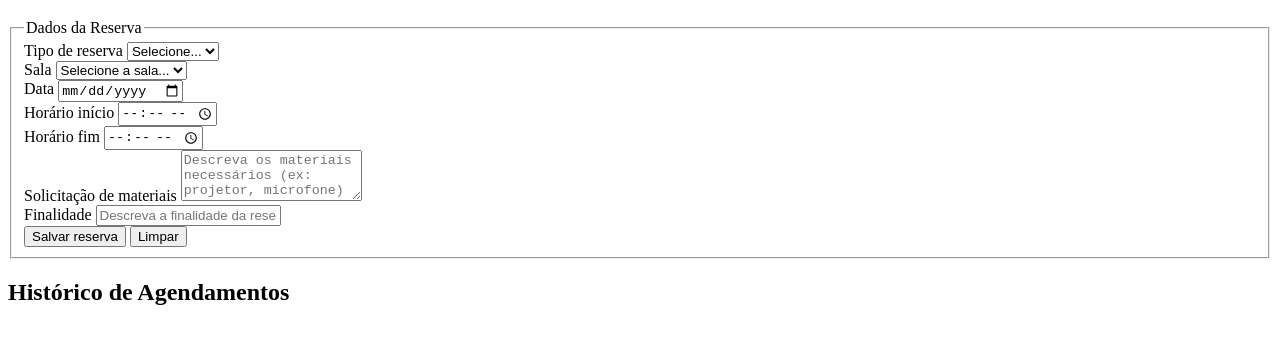
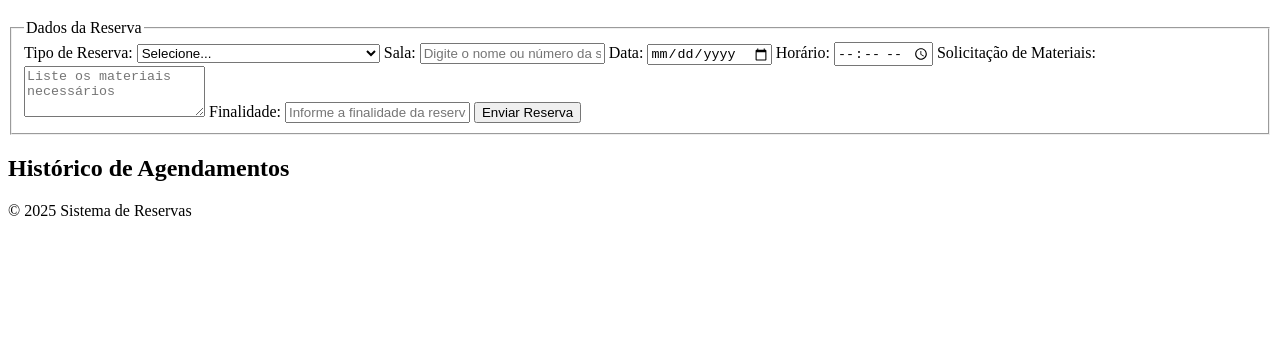
Before and after one commit to 7ul14n3/sistemadeagendamento, a plain HTML site: page reserva.html in a window 1280 px wide. Shown: the part 61-404 px from the top of the page. Drawn offline with Linux system fonts and the light colour scheme.

Commit message:
Refactor reserva.html for improved structure and semantics

```diff
--- a/reserva.html
+++ b/reserva.html
@@ -1,92 +1,72 @@
-<!doctype html>
+<!DOCTYPE html>
 <html lang="pt-BR">
 <head>
-    <meta charset="utf-8" />
-    <meta name="viewport" content="width=device-width,initial-scale=1" />
-    <title>Reserva de Salas</title>
-
-    <script src="https://vlibras.gov.br/app/vlibras-plugin.js"></script>
+  <meta charset="UTF-8">
+  <meta name="viewport" content="width=device-width, initial-scale=1.0">
+  <title>Reserva de Sala</title>
 </head>
 <body>
+  <header>
+    <h1 id="titulo-pagina">Formulário de Reserva</h1>
+  </header>
+
   <main>
-      <h1>Formulário de Reserva</h1>
 
+    <section id="secao-formulario">
+      <form id="form-reserva">
+        <fieldset>
+          <legend>Dados da Reserva</legend>
 
-      <form id="reserva-form" aria-labelledby="titulo-form">
-        <fieldset>
-          <legend id="titulo-form">Dados da Reserva</legend>
+          <label for="tipo-reserva">Tipo de Reserva:</label>
+          <select id="tipo-reserva" name="tipo-reserva" required>
+            <option value="">Selecione...</option>
+            <option value="Auditório - Sede">Auditório - Sede</option>
+            <option value="Laboratório de Informática - Sede">Laboratório de Informática - Sede</option>
+            <option value="Laboratório de Informática - Medicina">Laboratório de Informática - Medicina</option>
+          </select>
 
+          <label for="sala">Sala:</label>
+          <input type="text" id="sala" name="sala" placeholder="Digite o nome ou número da sala" required>
 
-          <div>
-            <label for="tipo-reserva">Tipo de reserva</label>
-            <select id="tipo-reserva" name="tipoReserva" required>
-              <option value="">Selecione...</option>
-              <option value="aula">Aula</option>
-              <option value="reuniao">Reunião</option>
-              <option value="evento">Evento</option>
-            </select>
-          </div>
+          <label for="data">Data:</label>
+          <input type="date" id="data" name="data" required>
 
-          <div>
-            <label for="sala">Sala</label>
-            <select id="sala" name="sala" required>
-              <option value="">Selecione a sala...</option>
-            </select>
-          </div>
+          <label for="horario">Horário:</label>
+          <input type="time" id="horario" name="horario" required>
 
+          <label for="materiais">Solicitação de Materiais:</label>
+          <textarea id="materiais" name="materiais" rows="3" placeholder="Liste os materiais necessários"></textarea>
 
-          <div>
-            <label for="data">Data</label>
-            <input type="date" id="data" name="data" required />
-          </div>
+          <label for="finalidade">Finalidade:</label>
+          <input type="text" id="finalidade" name="finalidade" placeholder="Informe a finalidade da reserva">
 
-
-          <div>
-            <label for="hora-inicio">Horário início</label>
-            <input type="time" id="hora-inicio" name="horaInicio" required />
-          </div>
-          <div>
-            <label for="hora-fim">Horário fim</label>
-            <input type="time" id="hora-fim" name="horaFim" required />
-          </div>
-
-
-          <div>
-            <label for="materiais">Solicitação de materiais</label>
-            <textarea id="materiais" name="materiais" rows="3" placeholder="Descreva os materiais necessários (ex: projetor, microfone)"></textarea>
-          </div>
-
-
-          <div>
-            <label for="finalidade">Finalidade</label>
-            <input type="text" id="finalidade" name="finalidade" placeholder="Descreva a finalidade da reserva" required />
-          </div>
-
-
-          <div>
-            <button type="submit" id="btn-submit">Salvar reserva</button>
-            <button type="reset" id="btn-reset">Limpar</button>
-          </div>
+          <button type="submit" id="botao-enviar">Enviar Reserva</button>
         </fieldset>
       </form>
+    </section>
 
-
-      <section id="historico" aria-labelledby="historico-titulo">
-        <h2 id="historico-titulo">Histórico de Agendamentos</h2>
-
-        <div id="historico-lista" role="region" aria-live="polite">
-
+    <section id="historico-agendamentos">
+      <h2>Histórico de Agendamentos</h2>
+      <div id="lista-agendamentos">
       </div>
     </section>
   </main>
 
+  <footer>
+    <p>&copy; 2025 Sistema de Reservas</p>
+  </footer>
 
+  <div vw class="enabled">
+    <div vw-access-button class="active"></div>
+    <div vw-plugin-wrapper>
+      <div class="vw-plugin-top-wrapper"></div>
+    </div>
+  </div>
+
+  <script src="https://vlibras.gov.br/app/vlibras-plugin.js"></script>
   <script>
-      document.addEventListener('DOMContentLoaded', function () {
-        if (window.VLibras) {
     new window.VLibras.Widget('https://vlibras.gov.br/app');
-        }
-      });
   </script>
 </body>
+<script src="reserva.js"></script>
 </html>
```
Lines whose indentation alone changed are shown as unchanged.
